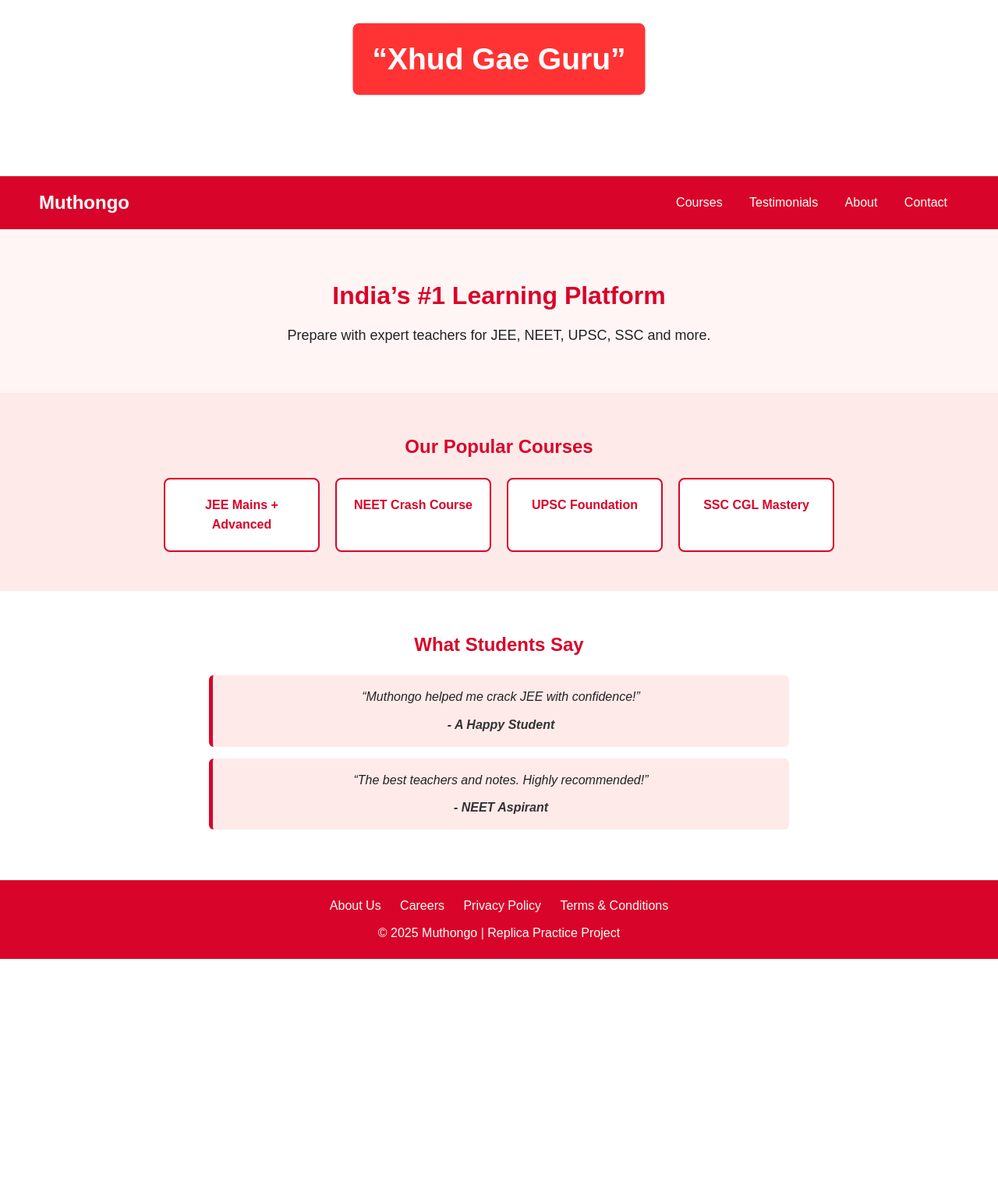
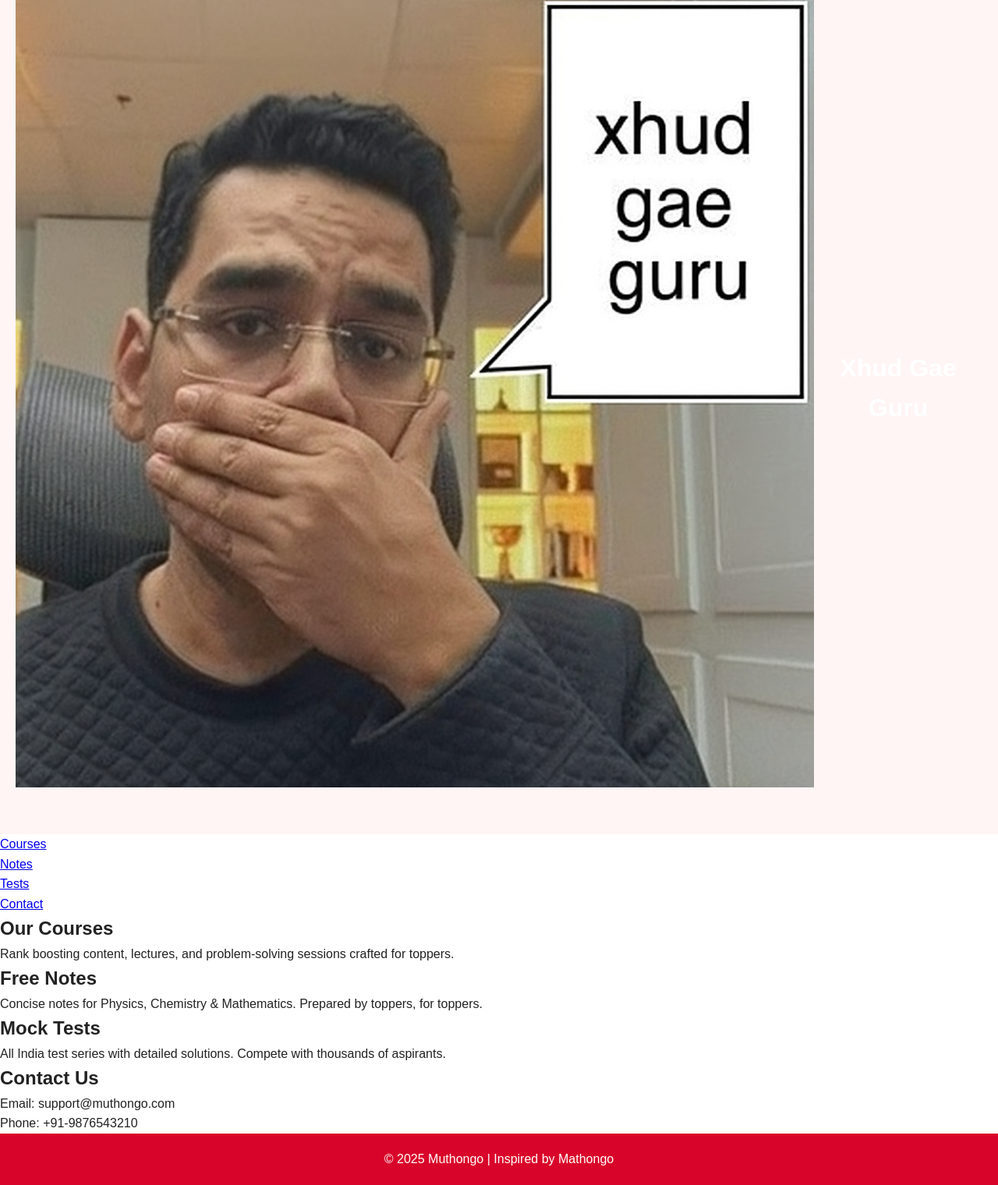
Before and after one commit to piyushgajananpatil121-byte/muthongo, a plain HTML site: page index.html in a window 1280 px wide. Shown: the part 74-1594 px from the top of the page at 78% size. Before the commit the page ends 1304 px from the top, so only its background shows below. Drawn offline with Linux system fonts and the light colour scheme.

Commit message:
Update index.html

```diff
--- a/index.html
+++ b/index.html
@@ -1,74 +1,58 @@
 <!DOCTYPE html>
 <html lang="en">
 <head>
-  <meta charset="UTF-8">
-  <meta name="viewport" content="width=device-width, initial-scale=1.0">
-  <title>Muthongo - Learn Smart</title>
-  <link rel="stylesheet" href="style.css">
+  <meta charset="UTF-8" />
+  <meta name="viewport" content="width=device-width, initial-scale=1.0"/>
+  <title>Muthongo</title>
+  <link rel="stylesheet" href="style.css" />
 </head>
 <body>
-  <!-- Top Banner -->
-  <section class="top-banner">
-    <img src="anup.png" alt="Anup Sir">
-    <div class="banner-text">
-      <h1>“Xhud Gae Guru”</h1>
-    </div>
+
+  <!-- 🔴 Hero Section -->
+  <header class="hero">
+    <img src="anup-sir.png" alt="Anup Sir" class="hero-img">
+    <h1 class="hero-text">Xhud Gae Guru</h1>
+  </header>
+
+  <!-- 🔴 Navigation Bar -->
+  <nav class="navbar">
+    <ul>
+      <li><a href="#courses">Courses</a></li>
+      <li><a href="#notes">Notes</a></li>
+      <li><a href="#tests">Tests</a></li>
+      <li><a href="#contact">Contact</a></li>
+    </ul>
+  </nav>
+
+  <!-- 🔴 Courses Section -->
+  <section id="courses" class="section">
+    <h2>Our Courses</h2>
+    <p>Rank boosting content, lectures, and problem-solving sessions crafted for toppers.</p>
   </section>
 
-  <!-- Navbar -->
-  <header>
-    <div class="logo">Muthongo</div>
-    <nav>
-      <a href="#courses">Courses</a>
-      <a href="#testimonials">Testimonials</a>
-      <a href="#about">About</a>
-      <a href="#contact">Contact</a>
-    </nav>
-  </header>
+  <!-- 🔴 Notes Section -->
+  <section id="notes" class="section alt">
+    <h2>Free Notes</h2>
+    <p>Concise notes for Physics, Chemistry & Mathematics. Prepared by toppers, for toppers.</p>
+  </section>
 
-  <!-- Hero Section -->
-  <main>
-    <section class="hero">
-      <h2>India’s #1 Learning Platform</h2>
-      <p>Prepare with expert teachers for JEE, NEET, UPSC, SSC and more.</p>
-    </section>
+  <!-- 🔴 Tests Section -->
+  <section id="tests" class="section">
+    <h2>Mock Tests</h2>
+    <p>All India test series with detailed solutions. Compete with thousands of aspirants.</p>
+  </section>
 
-    <!-- Courses Section -->
-    <section id="courses" class="courses">
-      <h2>Our Popular Courses</h2>
-      <div class="course-list">
-        <div class="course">JEE Mains + Advanced</div>
-        <div class="course">NEET Crash Course</div>
-        <div class="course">UPSC Foundation</div>
-        <div class="course">SSC CGL Mastery</div>
-      </div>
-    </section>
+  <!-- 🔴 Contact Section -->
+  <section id="contact" class="section alt">
+    <h2>Contact Us</h2>
+    <p>Email: support@muthongo.com</p>
+    <p>Phone: +91-9876543210</p>
+  </section>
 
-    <!-- Testimonials Section -->
-    <section id="testimonials" class="testimonials">
-      <h2>What Students Say</h2>
-      <div class="testimonial">
-        <p>“Muthongo helped me crack JEE with confidence!”</p>
-        <span>- A Happy Student</span>
-      </div>
-      <div class="testimonial">
-        <p>“The best teachers and notes. Highly recommended!”</p>
-        <span>- NEET Aspirant</span>
-      </div>
-    </section>
-  </main>
-
-  <!-- Footer -->
-  <footer id="contact">
-    <div class="footer-links">
-      <a href="#">About Us</a>
-      <a href="#">Careers</a>
-      <a href="#">Privacy Policy</a>
-      <a href="#">Terms & Conditions</a>
-    </div>
-    <p>© 2025 Muthongo | Replica Practice Project</p>
+  <!-- 🔴 Footer -->
+  <footer class="footer">
+    <p>© 2025 Muthongo | Inspired by Mathongo</p>
   </footer>
 
-  <script src="script.js"></script>
 </body>
 </html>
```
